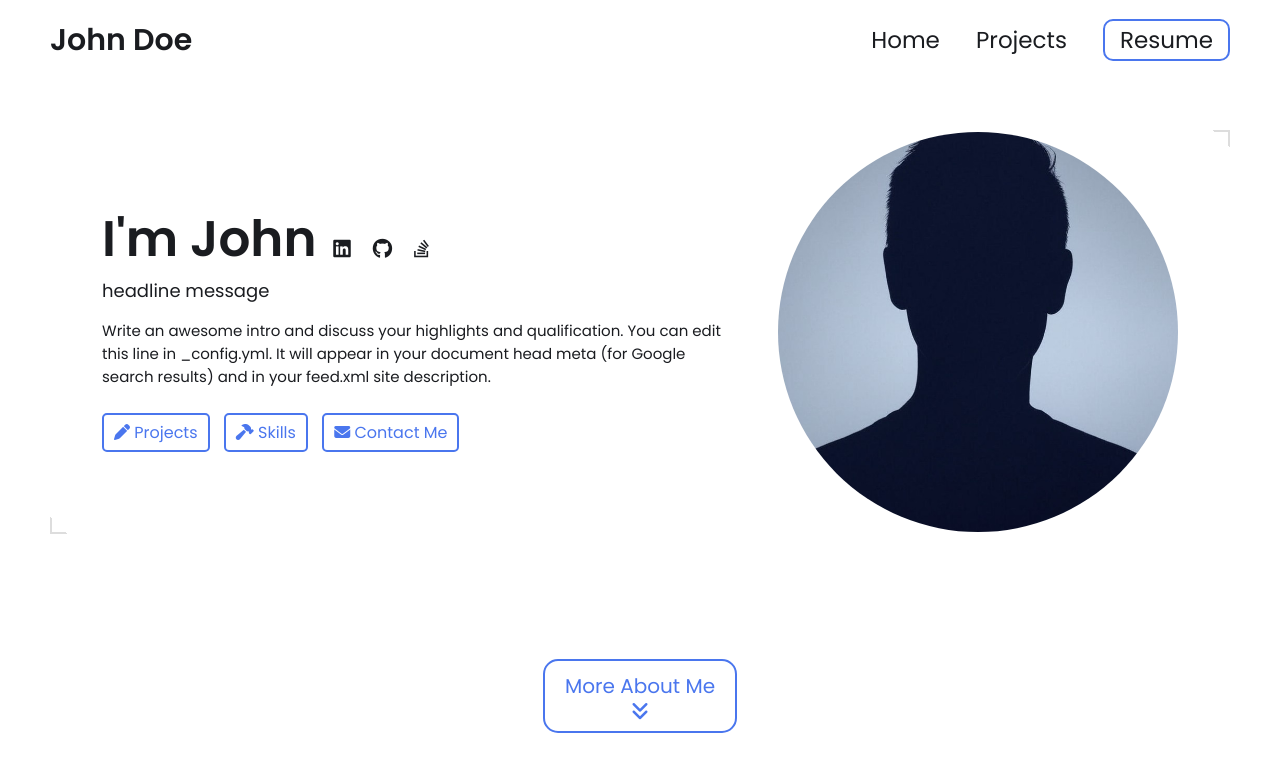
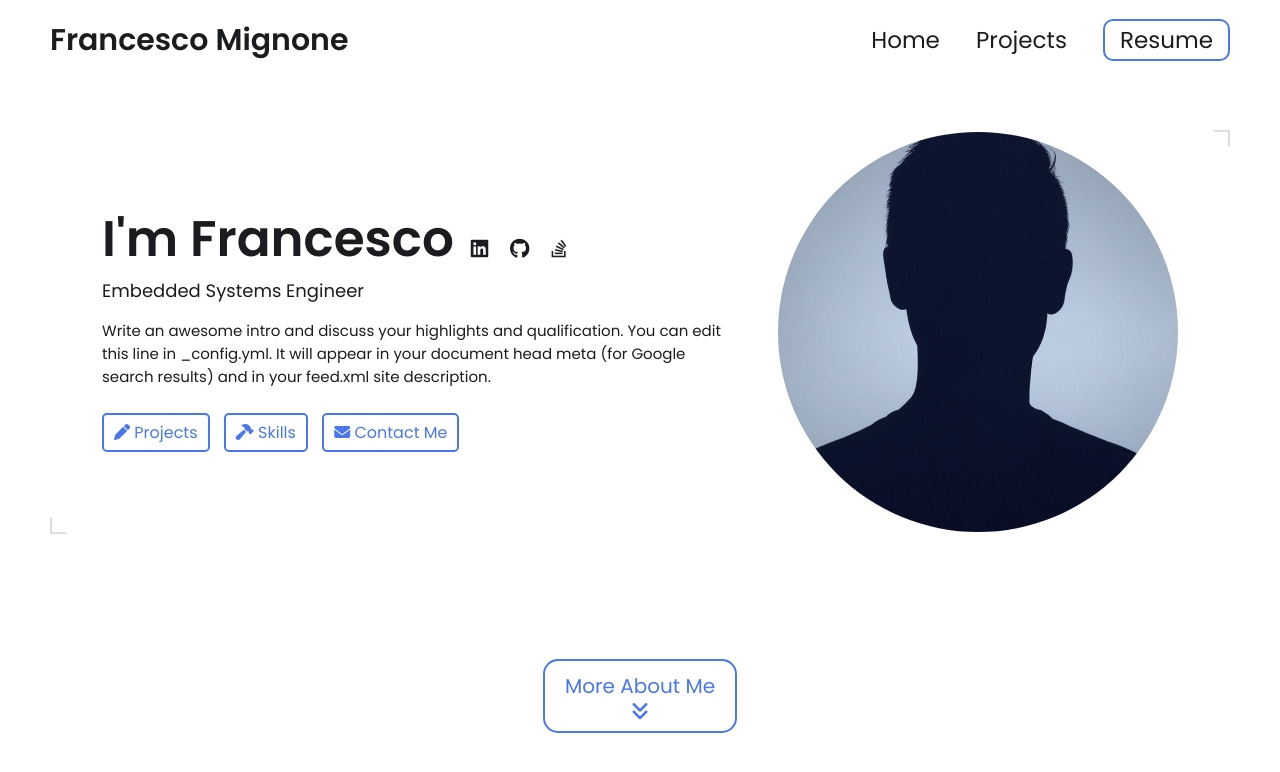
Before and after one commit to ilnerdchuck/ilnerdchuck.github.io, a Jekyll site: the page built from index.html, in a window 1280 px wide and 900 px high. Shown: the top 772 px of the window. Built offline with Jekyll 4.4.1, drawn with Linux system fonts in a browser that asks for light colours.

Commit message:
Update _config.yml

```diff
--- a/_config.yml
+++ b/_config.yml
@@ -7,13 +7,11 @@
 
 # Main Page Setup
 
-title: John Doe's Portfolio # This is what shows up in the tab of the browser
-
-
+title: Francesco Mignone's Portfolio
 
 # Hero Section
-name: John Doe
-headline: headline message
+name: Francesco Mignone
+headline: Embedded Systems Engineer
 description: >- # dont remove this line. this will ignore all new lines until the next section
   Write an awesome intro and discuss your highlights and qualification. You can edit this
   line in _config.yml. It will appear in your document head meta (for
```
